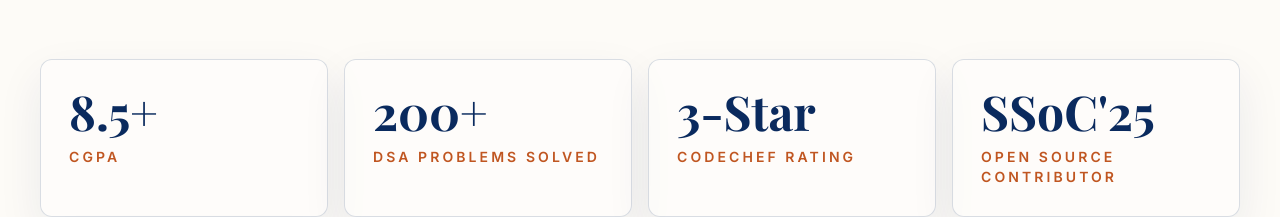
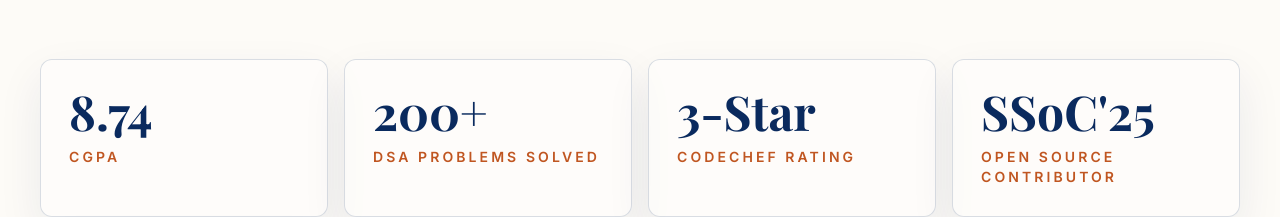
Before and after one commit to kauntiaakash2/akashagarwal, a React (Vite) app: page / in a window 1280 px wide. Shown: the part 1353-1570 px from the top of the page. Built offline with nearby package versions, Linux system fonts and the light colour scheme.

Commit message:
Update App.jsx

```diff
--- a/src/App.jsx
+++ b/src/App.jsx
@@ -6,7 +6,7 @@
 const navItems = ["Home", "About", "Experience", "Projects", "Badges", "Contact"];
 
 const stats = [
-  { value: "8.5+", label: "CGPA" },
+  { value: "8.74", label: "CGPA" },
   { value: "200+", label: "DSA Problems Solved" },
   { value: "3-Star", label: "CodeChef Rating" },
   { value: "SSoC'25", label: "Open Source Contributor" },
```
